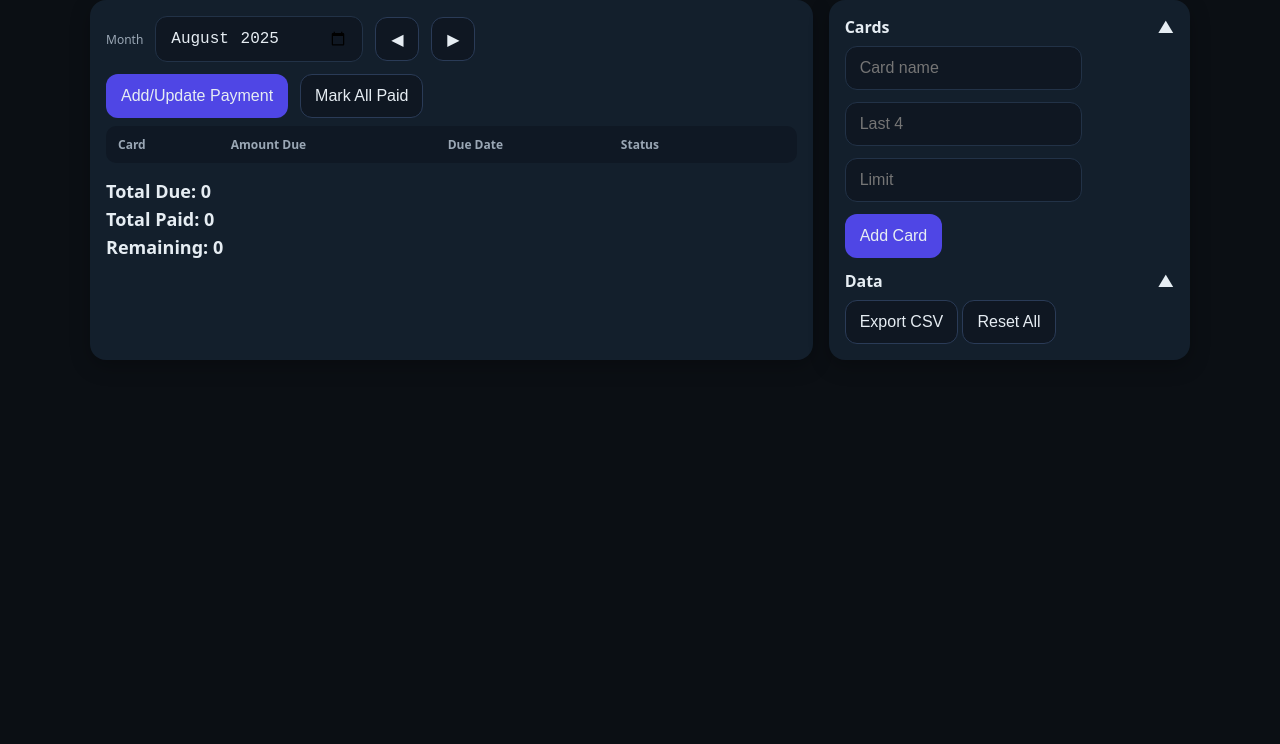
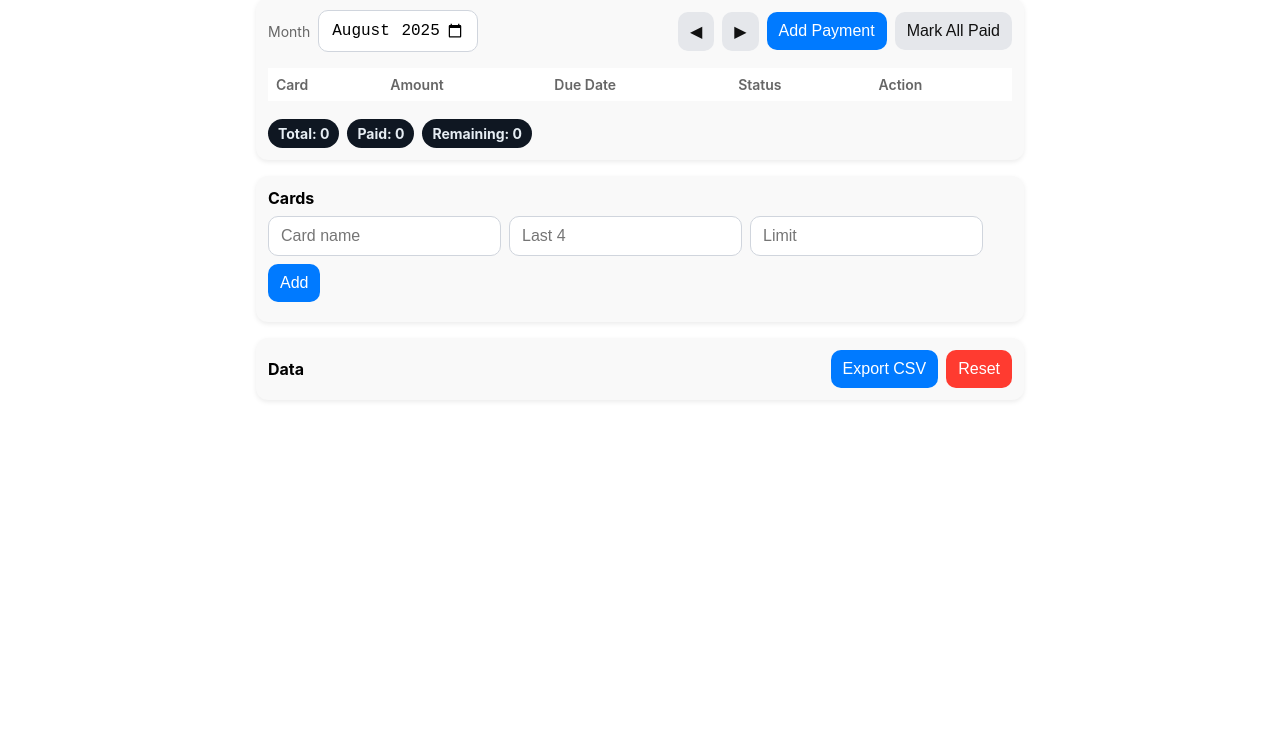
Before and after one commit to johnnybarhouche/FinanceApp, a plain HTML site: page index.html in a window 1280 px wide. Shown: the part 56-800 px from the top of the page. Drawn offline with Linux system fonts and the light colour scheme.

Commit message:
Update index.html

```diff
--- a/index.html
+++ b/index.html
@@ -3,207 +3,204 @@
 <head>
 <meta charset="utf-8" />
 <meta name="viewport" content="width=device-width, initial-scale=1, viewport-fit=cover" />
-  <meta name="apple-mobile-web-app-capable" content="yes" />
-  <meta name="apple-mobile-web-app-status-bar-style" content="black-translucent" />
 <title>Credit Card Dues Tracker</title>
 <style>
-    :root { --bg:#0b0f14; --card:#131f2c; --text:#e6edf3; --muted:#9aa7b5; --accent:#4f46e5; }
-    *{box-sizing:border-box}
-    html,body{-webkit-text-size-adjust:100%}
-    body{margin:0;font-family:system-ui,-apple-system,Segoe UI,Roboto,Helvetica,Arial;background:var(--bg);color:var(--text)}
-    .wrap{max-width:1100px;margin:0 auto;padding:calc(env(safe-area-inset-top,0px)+16px) 16px calc(env(safe-area-inset-bottom,0px)+24px)}
-    h1{font-size:clamp(22px,3vw,28px);margin:0 0 18px}
-    .grid{display:grid;gap:16px;grid-template-columns:2fr 1fr}
-    .card{background:var(--card);border-radius:16px;padding:16px;box-shadow:0 6px 20px rgba(0,0,0,.25)}
-    .row{display:flex;gap:12px;align-items:center;flex-wrap:wrap}
-    label{font-size:12px;color:var(--muted)}
-    input,select,button,textarea{border-radius:12px;border:1px solid #223247;background:#0f1722;color:var(--text);padding:12px 14px;font-size:16px;min-height:44px}
-    button{border:1px solid #2a3b57;cursor:pointer;-webkit-appearance:none;appearance:none}
-    table{width:100%;border-collapse:separate;border-spacing:0 8px}
-    th,td{padding:10px 12px;text-align:left}
-    th{color:var(--muted);font-weight:600;font-size:12px}
-    tr{background:#0f1824}
-    tr td:first-child, tr th:first-child{border-top-left-radius:10px;border-bottom-left-radius:10px}
-    tr td:last-child, tr th:last-child{border-top-right-radius:10px;border-bottom-right-radius:10px}
-    .pill{font-size:12px;padding:4px 8px;border-radius:999px}
-    .pill.due{background:#1a2432;color:#f8fafc;border:1px solid #2b3b55}
-    .pill.paid{background:#0f2a1a;border:1px solid #1f5c3b;color:#c7f9d4}
-    .totals{display:flex;flex-direction:column;margin-top:8px;gap:4px}
-    .total{font-size:18px;font-weight:700}
-    .muted{color:var(--muted)}
-    .collapsible-header{cursor:pointer;display:flex;justify-content:space-between;align-items:center;font-weight:600;user-select:none}
-    .collapsible-content{display:none;margin-top:8px}
-    .btn{padding:12px 14px;border-radius:12px}
-    .btn.primary{background:var(--accent);border-color:transparent}
-    .month-controls button{width:44px;height:44px;border-radius:12px}
-    @media (max-width: 900px){.grid{grid-template-columns:1fr}}
+:root { --bg:#fff; --card:#f9f9f9; --text:#000; --muted:#666; --accent:#007aff; --ok:#34c759; --danger:#ff3b30; --chip:#0f1722; --chipText:#e6edf3; }
+*{box-sizing:border-box;-webkit-tap-highlight-color:transparent}
+html,body{overflow-x:hidden}
+body{margin:0;font-family:-apple-system,BlinkMacSystemFont,"Segoe UI",Roboto,Helvetica,Arial,sans-serif;background:var(--bg);color:var(--text)}
+.wrap{max-width:800px;margin:0 auto;padding:16px}
+
+h1{font-size:22px;margin:0 0 12px;text-align:center}
+.card{background:var(--card);border-radius:12px;padding:12px;margin-bottom:16px;box-shadow:0 2px 5px rgba(0,0,0,.08)}
+.row{display:flex;gap:8px;align-items:center;flex-wrap:wrap}
+label{font-size:14px;color:var(--muted)}
+input,button{border-radius:10px;border:1px solid #d0d5dd;padding:10px 12px;font-size:16px}
+input[type=month]{width:160px}
+button{background:var(--accent);color:#fff;border:none;cursor:pointer}
+button.secondary{background:#e5e7eb;color:#111}
+button:active{opacity:.85}
+
+/* Totals chips in one line */
+.totals{display:flex;gap:8px;align-items:center;flex-wrap:wrap;justify-content:space-between;margin-top:10px}
+.totals .chips{display:flex;gap:8px;flex-wrap:wrap}
+.chip{background:var(--chip);color:var(--chipText);border-radius:999px;padding:6px 10px;font-weight:700;font-size:14px}
+
+/* Table base */
+table{width:100%;border-collapse:separate;border-spacing:0 8px;margin-top:8px}
+th,td{text-align:left;padding:8px;font-size:14px}
+th{color:var(--muted);font-weight:600}
+tr{background:#fff;border:1px solid #ececec}
+tr td:first-child{border-top-left-radius:8px;border-bottom-left-radius:8px}
+tr td:last-child{border-top-right-radius:8px;border-bottom-right-radius:8px}
+.pill{font-size:12px;padding:4px 8px;border-radius:999px;color:#fff;white-space:nowrap}
+.paid{background:var(--ok)}
+.due{background:var(--danger)}
+
+/* Make inputs fit cells nicely */
+td input[type=number], td input[type=date]{width:100%;min-width:0}
+
+/* Compact action button */
+.table-btn{background:#eef2ff;color:#111;border:1px solid #c7d2fe;padding:6px 10px;border-radius:8px}
+
+/* Mobile-first responsive stack for rows */
+@media (max-width: 480px){
+  thead{display:none}
+  table, tbody, tr, td {display:block;width:100%}
+  tr{padding:8px;border-radius:10px}
+  td{padding:6px 6px}
+  td::before{content:attr(data-label);display:block;color:var(--muted);font-size:12px;margin-bottom:4px}
+  /* Put status and action side-by-side on mobile */
+  td.actions{display:flex;gap:8px;align-items:center}
+  .wrap{padding-left:12px;padding-right:12px}
+}
+
+/* Prevent any accidental horizontal scroll */
+img,table,div,section{max-width:100%}
 </style>
 </head>
 <body>
 <div class="wrap">
   <h1>💳 Credit Card Dues Tracker</h1>
-    <div class="grid">
+
   <div class="card">
-        <div class="row" style="justify-content:space-between;align-items:center">
-          <div class="row month-controls">
+    <div class="row" style="justify-content:space-between">
+      <div class="row">
         <label for="month">Month</label>
         <input type="month" id="month" />
-            <button id="btnPrev" aria-label="Previous month">◀</button>
-            <button id="btnNext" aria-label="Next month">▶</button>
       </div>
       <div class="row">
-            <button class="btn primary" id="btnAddPayment">Add/Update Payment</button>
-            <button class="btn" id="btnMarkAllPaid">Mark All Paid</button>
+        <button class="secondary" id="btnPrev" aria-label="Previous month">◀</button>
+        <button class="secondary" id="btnNext" aria-label="Next month">▶</button>
+        <button id="btnAddPayment">Add Payment</button>
+        <button class="secondary" id="btnMarkAllPaid">Mark All Paid</button>
       </div>
     </div>
+
     <table>
       <thead>
-            <tr>
-              <th>Card</th>
-              <th>Amount Due</th>
-              <th>Due Date</th>
-              <th>Status</th>
-              <th></th>
-            </tr>
+        <tr><th>Card</th><th>Amount</th><th>Due Date</th><th>Status</th><th>Action</th></tr>
       </thead>
       <tbody id="paymentsTbody"></tbody>
     </table>
+
     <div class="totals">
-          <div class="total" id="totalDue">Total Due: 0</div>
-          <div class="total" id="totalPaid">Total Paid: 0</div>
-          <div class="total" id="totalRemaining">Remaining: 0</div>
+      <div class="chips">
+        <span class="chip" id="chipTotal">Total: 0</span>
+        <span class="chip" id="chipPaid">Paid: 0</span>
+        <span class="chip" id="chipRemain">Remaining: 0</span>
+      </div>
     </div>
   </div>
 
   <div class="card">
-        <div class="collapsible-header" onclick="toggleSection('cardsSection', this)">Cards <span>▼</span></div>
-        <div id="cardsSection" class="collapsible-content">
+    <div class="row" style="margin-bottom:8px"><strong>Cards</strong></div>
     <div class="row">
       <input id="ccName" placeholder="Card name" />
       <input id="ccLast4" placeholder="Last 4" maxlength="4" />
-            <input id="ccLimit" type="number" placeholder="Limit" inputmode="decimal" />
-            <button class="btn primary" id="btnAddCard">Add Card</button>
+      <input id="ccLimit" type="number" placeholder="Limit" />
+      <button id="btnAddCard">Add</button>
     </div>
-          <div id="cardsList" style="margin-top:12px"></div>
+    <div id="cardsList" style="margin-top:8px"></div>
   </div>
-        <div class="collapsible-header" onclick="toggleSection('dataSection', this)">Data <span>▼</span></div>
-        <div id="dataSection" class="collapsible-content">
-          <button class="btn" id="btnExport">Export CSV</button>
-          <button class="btn" id="btnReset">Reset All</button>
+
+  <div class="card">
+    <div class="row" style="justify-content:space-between">
+      <div class="row"><strong>Data</strong></div>
+      <div class="row" style="gap:8px">
+        <button id="btnExport">Export CSV</button>
+        <button id="btnReset" style="background:var(--danger)">Reset</button>
       </div>
     </div>
   </div>
 </div>
+
 <script>
-    const STORE_KEY = 'ccapp_v3';
-    const $ = s=>document.querySelector(s);
-    const $$ = s=>Array.from(document.querySelectorAll(s));
-    const fmt0 = n => new Intl.NumberFormat(undefined,{maximumFractionDigits:0}).format(Math.round(+n||0));
-    const ym = d=>`${d.getFullYear()}-${String(d.getMonth()+1).padStart(2,'0')}`; // local, avoids UTC jumps
-
-    let store;
-    try{ store = JSON.parse(localStorage.getItem(STORE_KEY)) || {cards:[],payments:{}} }catch(e){ store = {cards:[],payments:{}} }
-    function save(){ localStorage.setItem(STORE_KEY, JSON.stringify(store)); }
-    function ensureMonth(m){ if(!store.payments[m]) store.payments[m]={}; }
+const STORE_KEY='ccapp_v4';
+const $=s=>document.querySelector(s), $$=s=>Array.from(document.querySelectorAll(s));
+let store; try{store=JSON.parse(localStorage.getItem(STORE_KEY)||'{"cards":[],"payments":{}}')}catch(e){store={cards:[],payments:{}}}
+const ym = d=>`${d.getFullYear()}-${String(d.getMonth()+1).padStart(2,'0')}`; // local, no UTC drift
+const fmt0 = n=> String(Math.round(+n||0));
+function save(){localStorage.setItem(STORE_KEY,JSON.stringify(store));}
+function ensureMonth(m){if(!store.payments[m]) store.payments[m] = {};}
 
 function render(){
   const m=$('#month').value; ensureMonth(m);
-      const tbody=$('#paymentsTbody'); tbody.innerHTML='';
+  const tb=$('#paymentsTbody'); tb.innerHTML='';
   let total=0, paid=0;
   store.cards.forEach(c=>{
     if(!store.payments[m][c.id]) store.payments[m][c.id]={amount:'',dueDate:'',paid:false};
     const p=store.payments[m][c.id];
     total += +p.amount||0; if(p.paid) paid += +p.amount||0;
     const tr=document.createElement('tr');
-        tr.innerHTML=`
-          <td>${escapeHtml(c.name)}${c.last4?` •••• ${escapeHtml(c.last4)}`:''}</td>
-          <td><input type='number' inputmode='decimal' step='0.01' data-amount='${c.id}' value='${p.amount}' /></td>
-          <td><input type='date' data-date='${c.id}' value='${p.dueDate||''}' /></td>
-          <td>${p.paid?'<span class="pill paid">Paid</span>':'<span class="pill due">Unpaid</span>'}</td>
-          <td><button class='btn' data-togglepaid='${c.id}'>${p.paid?'Unmark':'Mark Paid'}</button></td>`;
-        tbody.appendChild(tr);
+    tr.innerHTML=
+      `<td data-label="Card">${escapeHtml(c.name)}${c.last4?` •••• ${escapeHtml(c.last4)}`:''}</td>
+       <td data-label="Amount"><input type="number" inputmode="decimal" step="0.01" data-amount="${c.id}" value="${p.amount}"></td>
+       <td data-label="Due Date"><input type="date" data-date="${c.id}" value="${p.dueDate||''}"></td>
+       <td data-label="Status">${p.paid?'<span class="pill paid">Paid</span>':'<span class="pill due">Unpaid</span>'}</td>
+       <td data-label="Action" class="actions"><button class="table-btn" data-togglepaid="${c.id}">${p.paid?'Unmark':'Mark Paid'}</button></td>`;
+    tb.appendChild(tr);
   });
-      $('#totalDue').textContent=`Total Due: ${fmt0(total)}`;
-      $('#totalPaid').textContent=`Total Paid: ${fmt0(paid)}`;
-      $('#totalRemaining').textContent=`Remaining: ${fmt0(total-paid)}`;
+  $('#chipTotal').textContent = `Total: ${fmt0(total)}`;
+  $('#chipPaid').textContent = `Paid: ${fmt0(paid)}`;
+  $('#chipRemain').textContent = `Remaining: ${fmt0(total-paid)}`;
 
-      // Wire inputs
   $$('input[data-amount]').forEach(inp=> inp.onchange=e=>{
-        const m=$('#month').value; const id=e.target.dataset.amount;
-        ensureMonth(m); const entry=store.payments[m][id]||{amount:'',dueDate:'',paid:false};
-        entry.amount = +e.target.value||0; store.payments[m][id]=entry; save(); render();
+    const m=$('#month').value;const id=e.target.dataset.amount;ensureMonth(m);
+    store.payments[m][id].amount=+e.target.value||0; save(); render();
   });
   $$('input[data-date]').forEach(inp=> inp.onchange=e=>{
-        const m=$('#month').value; const id=e.target.dataset.date;
-        ensureMonth(m); const entry=store.payments[m][id]||{amount:'',dueDate:'',paid:false};
-        entry.dueDate = e.target.value; store.payments[m][id]=entry; save(); render();
+    const m=$('#month').value;const id=e.target.dataset.date;ensureMonth(m);
+    store.payments[m][id].dueDate=e.target.value; save(); render();
   });
   $$('button[data-togglepaid]').forEach(btn=> btn.onclick=e=>{
     const m=$('#month').value; const id=e.target.dataset.togglepaid;
-        const entry=store.payments[m][id]; entry.paid=!entry.paid; save(); render();
+    store.payments[m][id].paid=!store.payments[m][id].paid; save(); render();
   });
 }
 
-    $('#btnAddCard').onclick=()=>{
-      const name=$('#ccName').value.trim(); if(!name) return alert('Enter card name');
-      const last4=$('#ccLast4').value.trim(); const limit=$('#ccLimit').value.trim();
-      store.cards.push({id:Date.now().toString(36)+Math.random().toString(36).slice(2,7), name, last4, limit});
-      save(); $('#ccName').value=''; $('#ccLast4').value=''; $('#ccLimit').value=''; render();
-    };
-
 function shiftMonth(delta){
   const val=$('#month').value; let y,m,base;
-      if(val && /^\d{4}-\d{2}$/.test(val)){ [y,m]=val.split('-').map(Number); base=new Date(y,m-1,1); }
-      else { base=new Date(); base.setDate(1); }
+  if(val && /^\d{4}-\d{2}$/.test(val)){[y,m]=val.split('-').map(Number); base=new Date(y,m-1,1);} else {base=new Date(); base.setDate(1);}
   base.setMonth(base.getMonth()+delta);
   $('#month').value = ym(base); render();
 }
 
-    $('#btnPrev').addEventListener('click', ()=>shiftMonth(-1));
-    $('#btnNext').addEventListener('click', ()=>shiftMonth(1));
-
+$('#btnPrev').onclick=()=>shiftMonth(-1);
+$('#btnNext').onclick=()=>shiftMonth(1);
+$('#btnAddCard').onclick=()=>{
+  const name=$('#ccName').value.trim(); if(!name) return alert('Enter card name');
+  const last4=$('#ccLast4').value.trim(); const limit=$('#ccLimit').value.trim();
+  store.cards.push({id:Date.now().toString(36)+Math.random().toString(36).slice(2,7),name,last4,limit}); save();
+  $('#ccName').value=''; $('#ccLast4').value=''; $('#ccLimit').value=''; render();
+};
 $('#btnAddPayment').onclick=()=>{
   if(store.cards.length===0) return alert('Add a card first.');
   const m=$('#month').value; ensureMonth(m);
-      const target=store.cards[0];
-      const current=store.payments[m][target.id]||{};
-      const amt=prompt(`Amount due for ${target.name} (${m})`, current.amount??''); if(amt===null) return;
-      const due=prompt('Due date (YYYY-MM-DD)', current.dueDate??'');
-      store.payments[m][target.id]={amount:+amt||0,dueDate:due||'',paid:false}; save(); render();
+  const target=store.cards[0]; const cur=store.payments[m][target.id]||{};
+  const amt=prompt(`Amount due for ${target.name} (${m})`, cur.amount??''); if(amt===null) return;
+  const due=prompt('Due date (YYYY-MM-DD)', cur.dueDate??'');
+  store.payments[m][target.id] = {amount:+amt||0, dueDate:due||'', paid:false}; save(); render();
 };
-
 $('#btnMarkAllPaid').onclick=()=>{
   const m=$('#month').value; ensureMonth(m);
   if(!confirm('Mark all visible payments as PAID?')) return;
   Object.keys(store.payments[m]).forEach(id=> store.payments[m][id].paid=true); save(); render();
 };
-
 $('#btnExport').onclick=()=>{
   const m=$('#month').value; ensureMonth(m);
   const rows=[["month","card","last4","amount","due_date","paid"]];
-      store.cards.forEach(c=>{
-        const p=store.payments[m][c.id]||{amount:'',dueDate:'',paid:false};
+  store.cards.forEach(c=>{const p=store.payments[m][c.id]||{amount:'',dueDate:'',paid:false};
     rows.push([m,c.name,c.last4||'',String(p.amount||''),p.dueDate||'',p.paid?'yes':'no']);
   });
   const csv=rows.map(r=>r.map(v=>'"'+String(v).replace(/"/g,'""')+'"').join(',')).join('\n');
   const a=document.createElement('a'); a.href=URL.createObjectURL(new Blob([csv],{type:'text/csv'})); a.download=`ccapp-${m}.csv`; a.click();
 };
+$('#btnReset').onclick=()=>{ if(confirm('Reset all?')){ store={cards:[],payments:{}}; save(); render(); } };
 
-    $('#btnReset').onclick=()=>{ if(confirm('Reset ALL data?')){ store={cards:[],payments:{}}; save(); render(); }};
-
-    function toggleSection(id, header){
-      const el=document.getElementById(id); const open=el.style.display==='block';
-      el.style.display=open?'none':'block'; header.querySelector('span').textContent=open?'▼':'▲';
-    }
 function escapeHtml(s){ return (s||'').replace(/[&<>"']/g, m=>({"&":"&amp;","<":"&lt;",">":"&gt;","\"":"&quot;","'":"&#39;"}[m])); }
 
-    // Init
-    (function init(){
-      const d=new Date(); d.setDate(1); $('#month').value=ym(d); render();
-      // Open sections by default on first load
-      toggleSection('cardsSection', document.querySelector('.collapsible-header'));
-      toggleSection('dataSection', document.querySelectorAll('.collapsible-header')[1]);
-    })();
+(function init(){ const d=new Date(); d.setDate(1); $('#month').value=ym(d); render(); })();
 </script>
 </body>
 </html>
```
Lines whose indentation alone changed are shown as unchanged.
